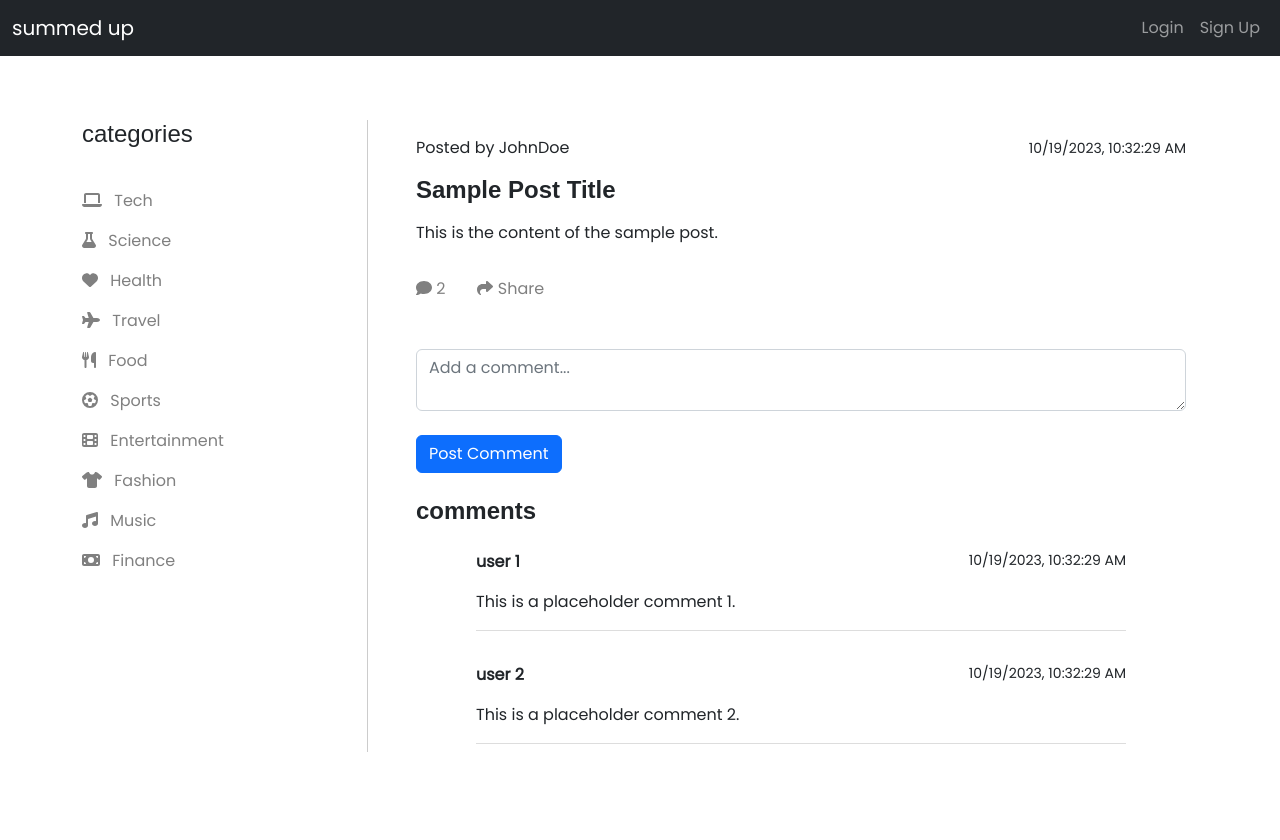
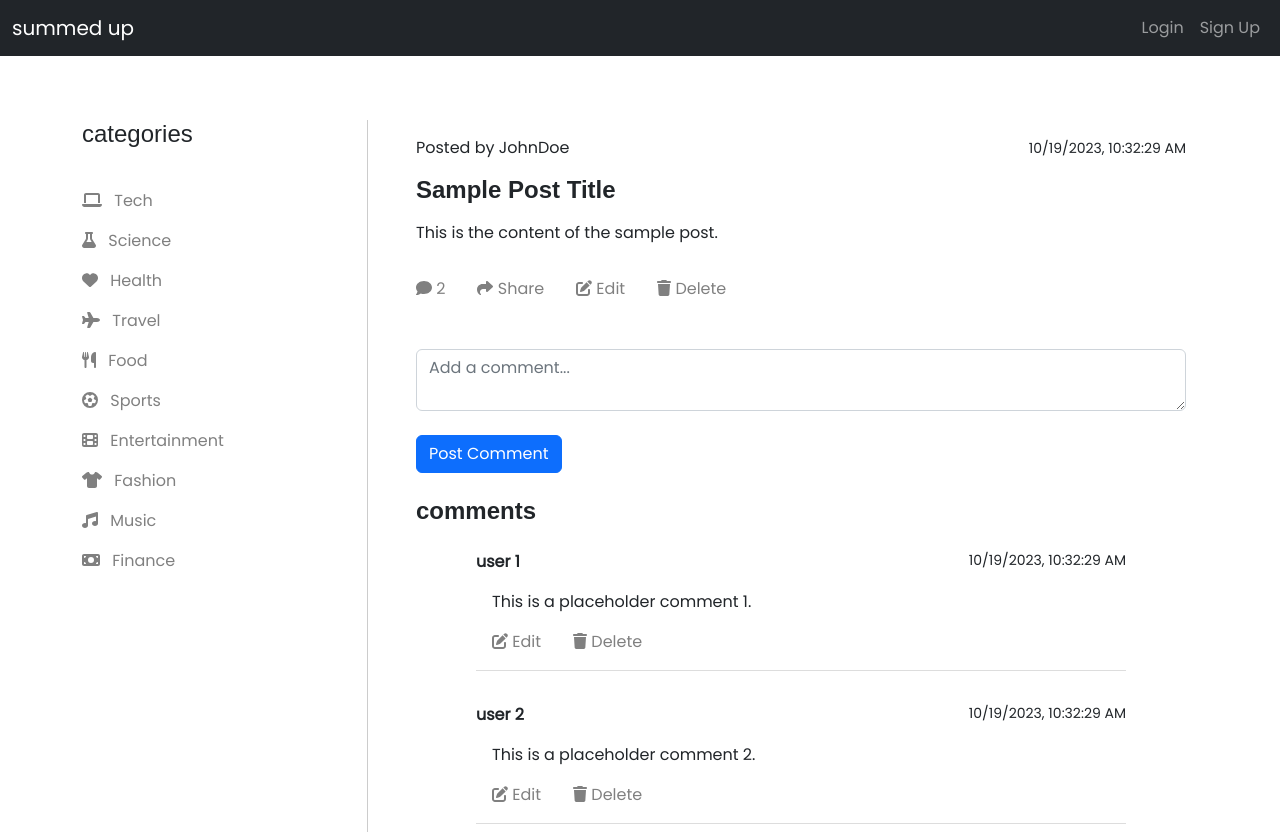
Before and after one commit to jsck45/summed-up, a React (Vite) app in the folder client/: page /posts/1 in a window 1280 px wide. Shown: the top 840 px of the page. Before the commit the page ends 816 px from the top, so only its background shows below. Built offline with nearby package versions, Linux system fonts and the light colour scheme.

Commit message:
added edit and delete buttons

```diff
--- a/client/src/components/CommentList.jsx
+++ b/client/src/components/CommentList.jsx
@@ -1,8 +1,11 @@
 import React from 'react';
-import { useQuery } from '@apollo/client';
+import { useQuery, useMutation } from '@apollo/client';
+import { DELETE_COMMENT, EDIT_COMMENT } from '../utils/mutations';
 import { GET_COMMENTS } from '../utils/queries';
 import { Container, Row, Col } from 'react-bootstrap';
 import styled from 'styled-components';
+import { FontAwesomeIcon } from '@fortawesome/react-fontawesome';
+import { faEdit, faTrash } from '@fortawesome/free-solid-svg-icons';
 
 const CommentCard = styled.div`
   background: #fff;
@@ -17,7 +20,7 @@ const CommentCard = styled.div`
 
   .card-body {
     border-bottom: 1px solid #ddd;
-    padding: 1rem 0;
+    padding: 1rem 0 0 1rem;
   }
 `;
 
@@ -58,6 +61,15 @@ function CommentList({ postId }) {
     },
   ];
 
+  const commentButtonStyle = {
+    background: 'none',
+    color: 'grey',
+    border: 'none',
+    padding: '1rem 2rem 1rem 0',
+    cursor: 'pointer',
+  };
+
+
   return (
     <div>
       <h4 className='my-3'><strong>comments</strong></h4>
@@ -78,7 +90,16 @@ function CommentList({ postId }) {
               <strong>{comment.user.username}</strong>
               <small>{new Date(comment.createdAt).toLocaleString()}</small>
             </div>
-            <div className="card-body">{comment.text}</div>
+
+            <div className="card-body">{comment.text}
+            <br/>
+            <button onClick={() => handleEditPost(post._id)} style={commentButtonStyle}>
+  <FontAwesomeIcon icon={faEdit} /> Edit
+</button>
+<button onClick={() => handleDeletePost(post._id)} style={commentButtonStyle}>
+  <FontAwesomeIcon icon={faTrash} /> Delete
+</button>
+</div>
           </CommentCard>
         ))}
       </Container>
--- a/client/src/components/PostForm.jsx
+++ b/client/src/components/PostForm.jsx
@@ -48,7 +48,7 @@ const PostForm = ({ show, handleClose }) => {
         title,
         content,
         category: selectedCategory || newCategory,
-        emoji: selectedEmoji,
+        // emoji: selectedEmoji,
       },
     })
       .then((response) => {
--- a/client/src/pages/PostDetail.jsx
+++ b/client/src/pages/PostDetail.jsx
@@ -2,11 +2,13 @@ import React, { useState } from "react";
 import { useParams } from 'react-router-dom';
 import { Link } from 'react-router-dom';
 import { Container, Button, Modal, Row, Col } from 'react-bootstrap';
+import { EDIT_POST, DELETE_POST } from '../utils/mutations';
+import { useMutation } from '@apollo/client';
 import CommentList from '../components/CommentList';
 import CommentForm from '../components/CommentForm';
 import styled from 'styled-components';
 import { FontAwesomeIcon } from '@fortawesome/react-fontawesome';
-import { faComment, faShare } from '@fortawesome/free-solid-svg-icons';
+import { faComment, faShare, faEdit, faTrash } from '@fortawesome/free-solid-svg-icons';
 
 const UserDateWrapper = styled.div`
   display: flex;
@@ -112,6 +114,15 @@ function PostDetail() {
 
     document.body.removeChild(inputElement);
 
+    const handleEditPost = (postId) => {
+      // Implement logic to edit the post using a modal or form.
+    };
+
+    const handleDeletePost = (postId) => {
+      // Implement logic to confirm the deletion of the post and send a mutation to delete the post.
+    };
+
+
 handleShowModal()
 setPostLink(postLink);
   };
@@ -137,6 +148,12 @@ setPostLink(postLink);
               <button onClick={() => handleShareButtonClick(post._id)} style={commentButtonStyle}>
                 <FontAwesomeIcon icon={faShare} /> Share
               </button>
+              <button onClick={() => handleEditPost(post._id)} style={commentButtonStyle}>
+  <FontAwesomeIcon icon={faEdit} /> Edit
+</button>
+<button onClick={() => handleDeletePost(post._id)} style={commentButtonStyle}>
+  <FontAwesomeIcon icon={faTrash} /> Delete
+</button>
         </div>
         <CommentForm postId={postId} />
         <CommentList postId={postId} />
--- a/client/src/utils/mutations.js
+++ b/client/src/utils/mutations.js
@@ -62,9 +62,9 @@ export const DELETE_POST = gql`
   }
 `;
 
-export const UPDATE_POST = gql`
-  mutation updatePost($postId: ID!, $title: String!, $content: String!) {
-    updatePost(postId: $postId, title: $title, content: $content) {
+export const EDIT_POST = gql`
+  mutation editPost($postId: ID!, $title: String!, $content: String!) {
+    editPost(postId: $postId, title: $title, content: $content) {
       _id
       title
       content
@@ -93,9 +93,9 @@ export const DELETE_COMMENT = gql`
   }
 `;
 
-export const UPDATE_COMMENT = gql`
-  mutation updateComment($commentId: ID!, $text: String!) {
-    updateComment(commentId: $commentId, text: $text) {
+export const EDIT_COMMENT = gql`
+  mutation editComment($commentId: ID!, $text: String!) {
+    editComment(commentId: $commentId, text: $text) {
       _id
       text
     }
```
